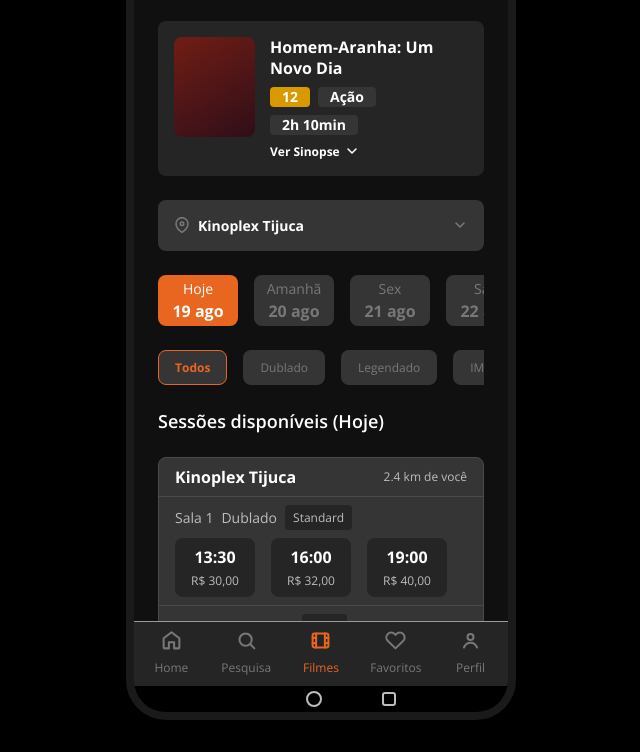
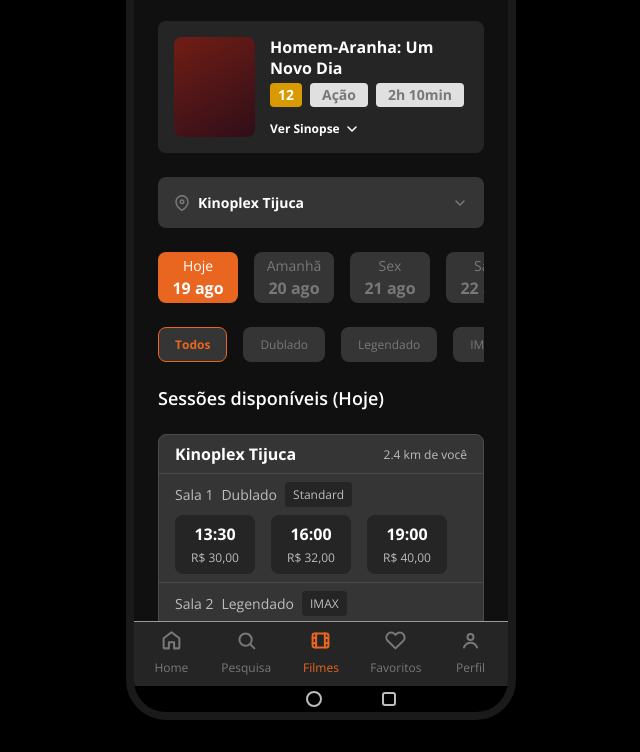
Before and after one commit to almeidaDecio/kinoplex-site, a plain HTML site: page movie.html in a window 1280 px wide. Shown: the part 156-908 px from the top of the page, without its empty margins (319-959 px from the left). Drawn offline with nearby package versions, Linux system fonts and the light colour scheme.

Commit message:
Match movie ficha badges to mock: light grey genre/duration chips, 24px height, tighter spacing

```diff
--- a/assets/style.css
+++ b/assets/style.css
@@ -570,7 +570,7 @@
   min-width: 0;
   display: flex;
   flex-direction: column;
-  gap: 8px;
+  gap: 4px;
 }
 .movie-ficha-title {
   font-size: 16px;
@@ -583,7 +583,9 @@
   gap: 8px;
   flex-wrap: wrap;
 }
-.movie-ficha-badges .badge { font-size: 14px; padding: 4px 12px; }
+.movie-ficha-badges .badge { font-size: 14px; line-height: 16px; padding: 4px 12px; }
+.movie-ficha-badges .badge-rating { padding: 4px 8px; }
+.movie-ficha-badges .badge-genre { background: #E0E0E0; color: #787878; }
 
 .synopsis-toggle {
   display: flex;
```
